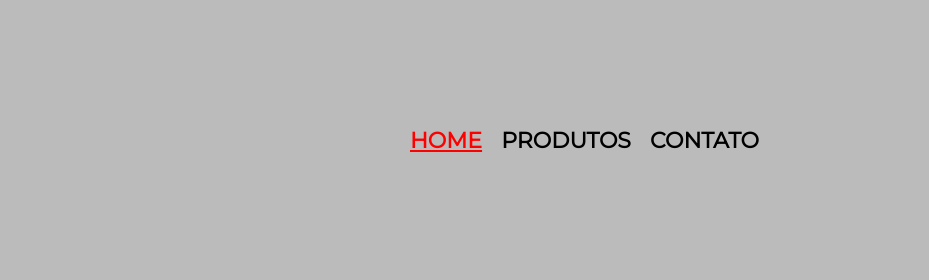
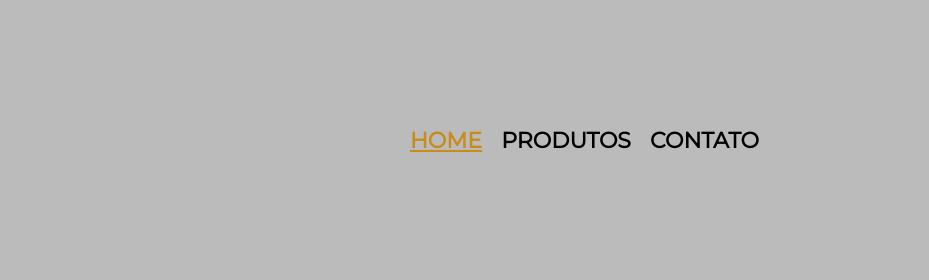
Before and after one commit to GabriellFS/barbeariaalura, a plain HTML site: page contato.html in a window 1280 px wide. In both pictures the pointer is over the link "HOME". Shown: the top 280 px of the page, 351-1280 px from the left. Drawn offline with Linux system fonts and the light colour scheme.

Commit message:
alteração hover menu page contatos

```diff
--- a/contato.css
+++ b/contato.css
@@ -32,7 +32,7 @@ nav a{
 }
 
  nav a:hover{
-     color:red;
+     color: #C78C19;
      text-decoration: underline;
  }
 
```
